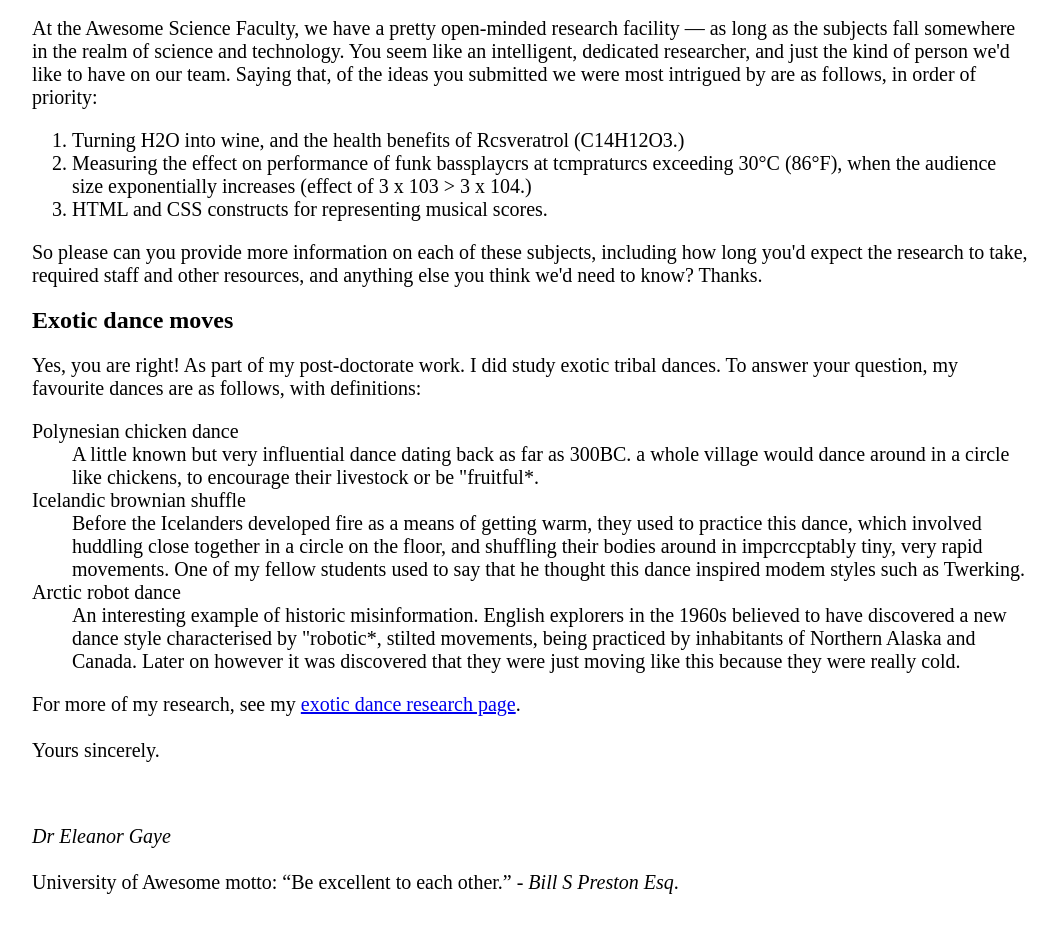
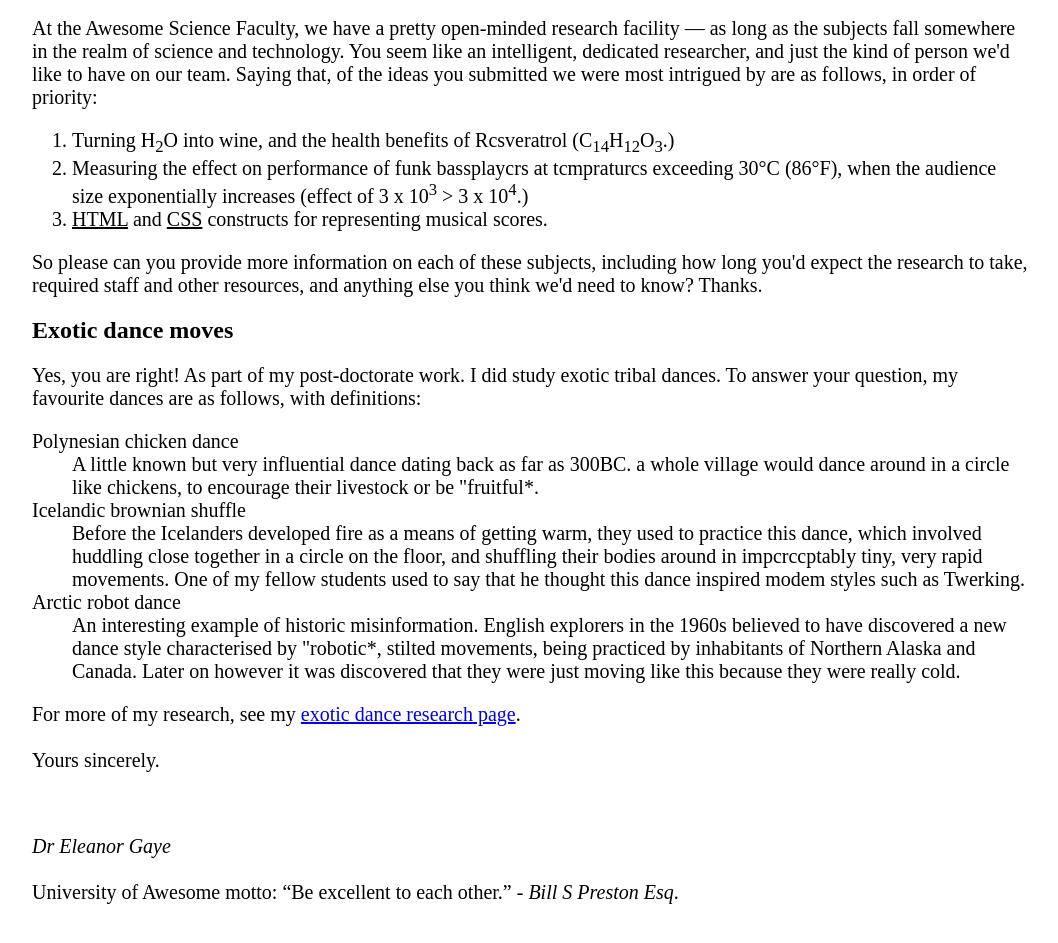
Before and after one commit to MKGBS/mi-primera-carta-html, a plain HTML site: page index.html in a window 1280 px wide. Shown: the part 965-1908 px from the top of the page, without its empty margins (108-1166 px from the left). Drawn offline with Linux system fonts and the light colour scheme.

Commit message:
cambios del código

```diff
--- a/index.html
+++ b/index.html
@@ -26,7 +26,7 @@
     <address style="font-size: 21px;"><b>Miss Eileen Dover</b><br/>
         4321 Cliff Top Edge<br/>
         Dover. CT9 XXX<br/>
-        UK<br/>
+        UK
     </address>
 
     <!-- En este encabezado útilizare el "Strong" para darle mayor visibilidad -->
@@ -62,9 +62,16 @@
 
     <!-- Aquí útilizo "OL" para crear una lista ordenada -->
     <ol style="font-size: 20px;">
-        <li>Turning H2O into wine, and the health benefits of Rcsveratrol (C14H12O3.)</li>
-        <li>Measuring the effect on performance of funk bassplaycrs at tcmpraturcs exceeding 30°C (86°F), when the audience size exponentially increases (effect of 3 x 103 > 3 x 104.)</li>
-        <li>HTML and CSS constructs for representing musical scores.</li>
+        <li>
+            Turning H<sub>2</sub>O into wine, and the health benefits of Rcsveratrol
+            (C<sub>14</sub>H<sub>12</sub>O<sub>3</sub>.)
+          </li>
+        <li>
+            Measuring the effect on performance of funk bassplaycrs at tcmpraturcs
+            exceeding 30°C (86°F), when the audience size exponentially increases
+            (effect of 3 x 10<sup>3</sup> > 3 x 10<sup>4</sup>.)
+          </li>
+        <li> <u>HTML</u> and <u>CSS</u> constructs for representing musical scores.</li>
     </ol>
 
     <p style="font-size: 20px;">
@@ -97,7 +104,7 @@
         <p style="font-size: 20px;">
           <i>Dr Eleanor Gaye</i><br/>
           <br/>
-          University of Awesome motto: “Be excellent to each other.” - <em>Bill S Preston Esq</em>.<br/>
+          University of Awesome motto: <q>Be excellent to each other.</q> - <em>Bill S Preston Esq</em>.<br/>
         </p>
     </footer>
 
```
